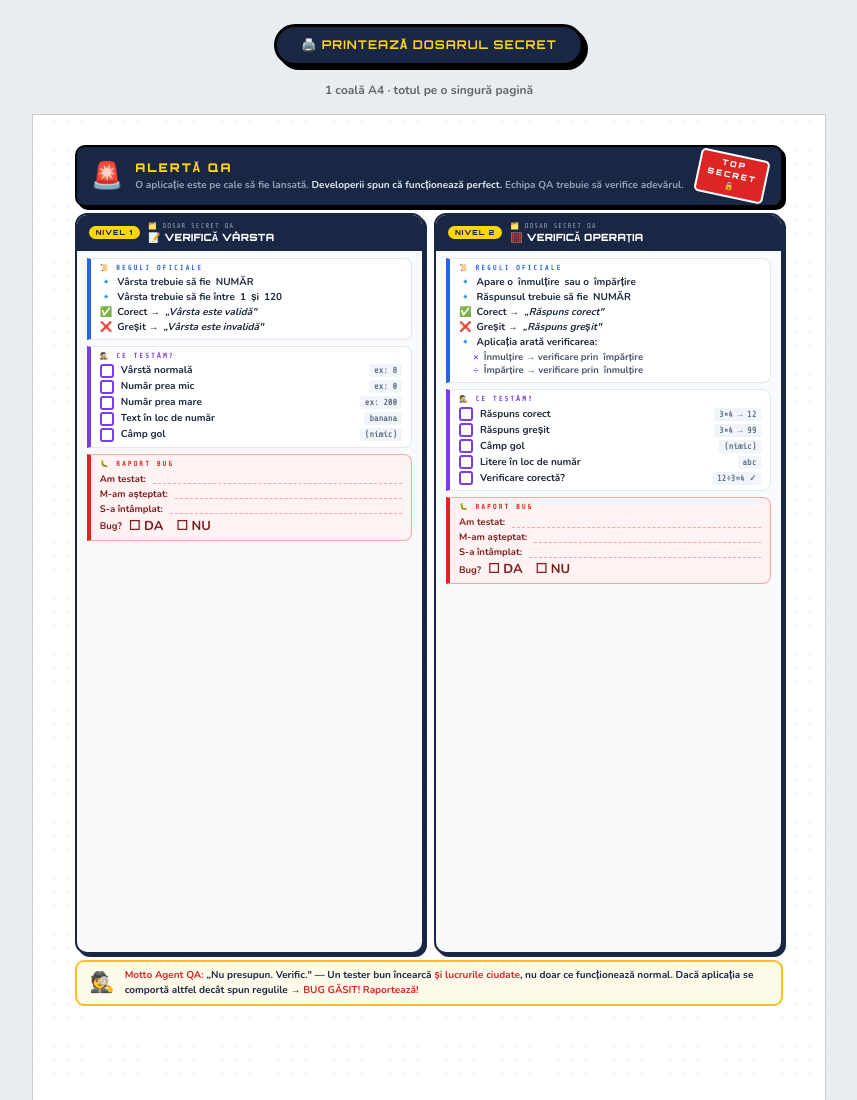
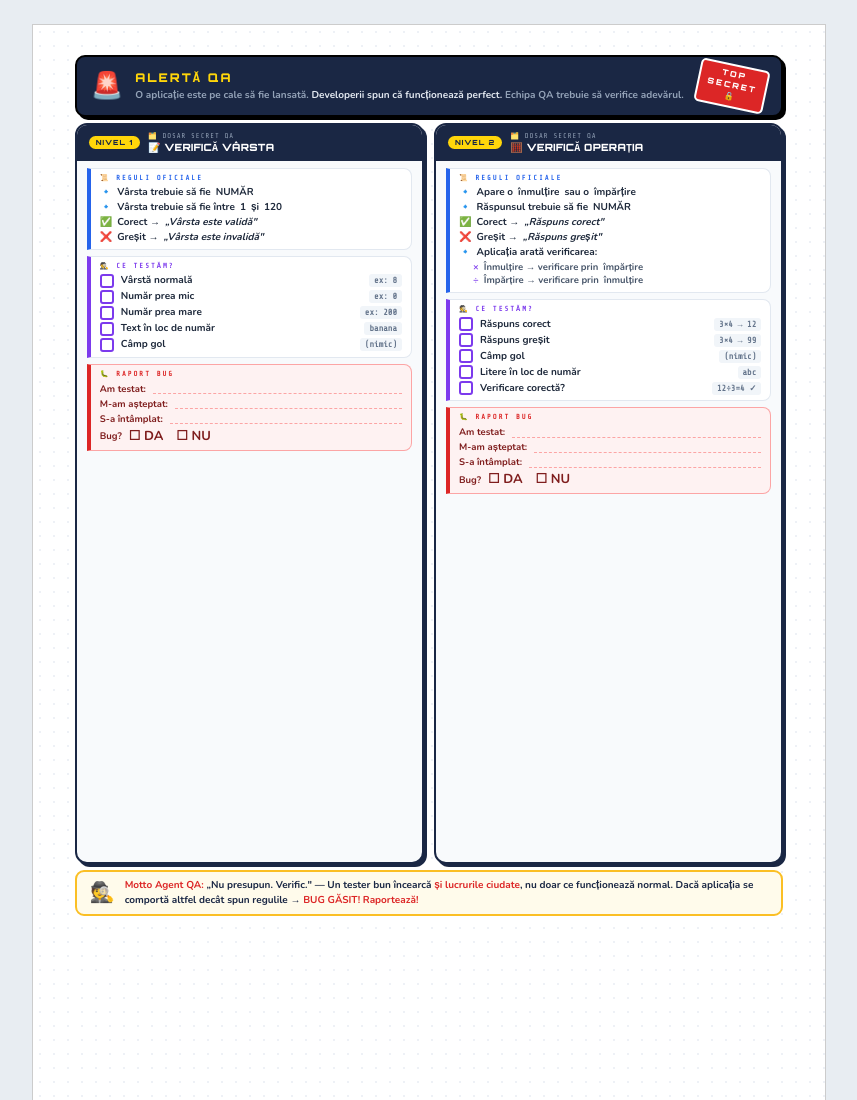
Before and after one commit to ElenaTalpalaru/QA-Demo-for-kids, a plain HTML site: page dosarSecretQA.html in a window 1280 px wide. Shown: the top 1100 px of the page, without its empty margins (211-1068 px from the left). Drawn offline with nearby package versions, Linux system fonts and the light colour scheme.

Commit message:
Updated page

```diff
--- a/dosarSecretQA.html
+++ b/dosarSecretQA.html
@@ -318,9 +318,6 @@
 </head>
 <body>
 
-<button class="print-btn" onclick="window.print()">🖨️ PRINTEAZĂ DOSARUL SECRET</button>
-<p class="hint">1 coală A4 · totul pe o singură pagină</p>
-
 <div class="sheet">
 
   <div class="alert-banner">
```
